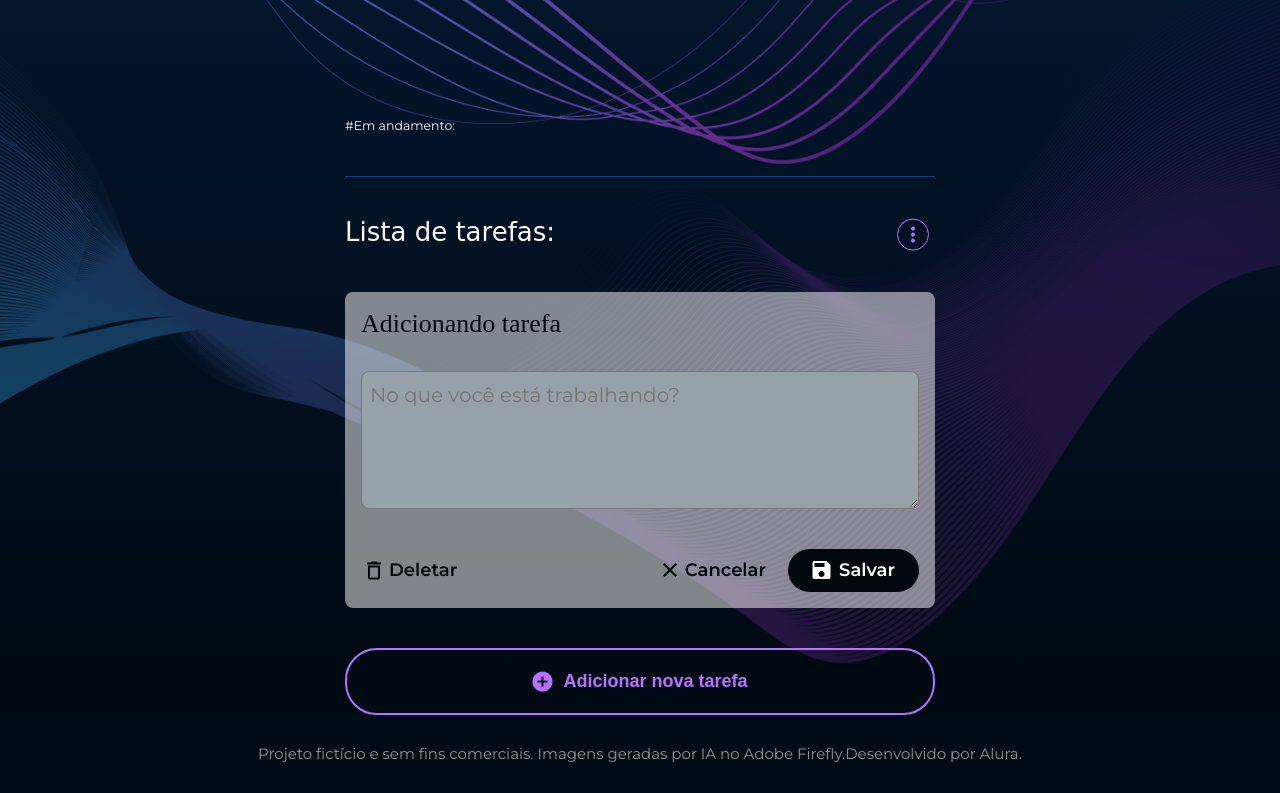
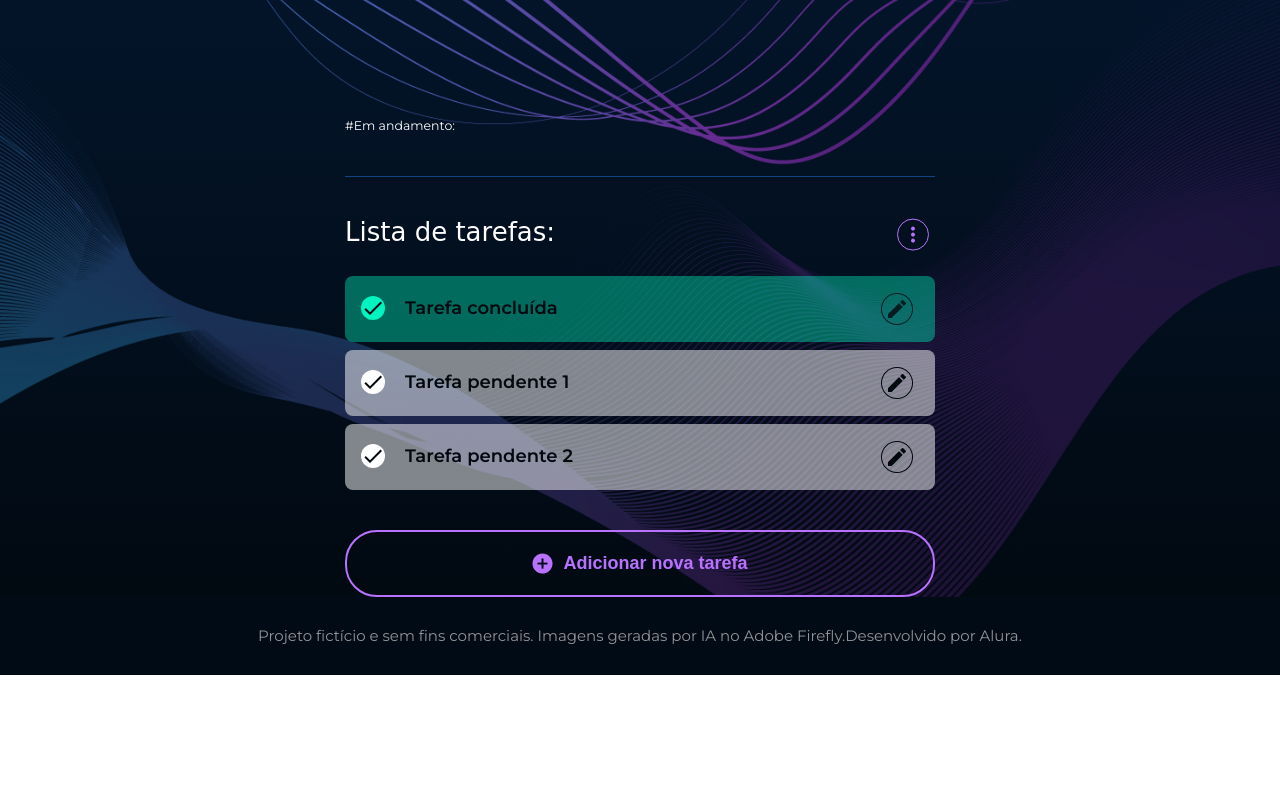
Before and after one commit to Ana-Dare/projeto-fokus, a website: page Fokus-projeto-base/index.html in a window 1280 px wide. Shown: the part 1025-1818 px from the top of the page. After the commit the page ends 1700 px from the top, so only its background shows below. Drawn offline with nearby package versions, Linux system fonts and the light colour scheme; a web font is replaced by a local one.

Commit message:
Adicionando toggle a classe hidden

```diff
--- a/Fokus-projeto-base/index.html
+++ b/Fokus-projeto-base/index.html
@@ -16,7 +16,7 @@
         rel="stylesheet">
     <link rel="stylesheet" href="./styles.css">
     <script src="/Fokus-projeto-base/js/script.js" defer></script>
-    <script src="/Fokus-projeto-base/js/script-crud.js" defer></script>
+    <script src="../Fokus-projeto-base/js/script-crud.js" defer></script>
 </head>
 
 <body>
@@ -101,7 +101,7 @@
                     </div>
                 </div>
                 <ul class="app__section-task-list"></ul>
-                <form class="app__form-add-task">
+                <form class="app__form-add-task hidden" aria-hidden="true">
                     <div class="app__form-field">
                         <label class="app__form-label">
                             Adicionando tarefa
--- a/Fokus-projeto-base/js/script-crud.js
+++ b/Fokus-projeto-base/js/script-crud.js
@@ -32,6 +32,14 @@ const atualizarUI = () => {
         </svg>
         `;
     const ulTarefas = document.querySelector('.app__section-task-list');
+    const formAdicionarTarefa = document.querySelector('.app__form-add-task');
+    const btnAdicionarTarefa = document.querySelector('.app__button--add-task');
+    if (!btnAdicionarTarefa) {
+        throw Error("O elemento btnAdicionarTarefa não foi encontrado.");
+    }
+    btnAdicionarTarefa.onclick = () => {
+        formAdicionarTarefa?.classList.toggle('hidden');
+    };
     if (ulTarefas) {
         ulTarefas.innerHTML = '';
     }
@@ -58,3 +66,4 @@ const atualizarUI = () => {
         ulTarefas?.appendChild(li);
     });
 };
+atualizarUI();
```
Also changed, not shown: Fokus-projeto-base/src/script-crud.ts (+13 -0 lines).
